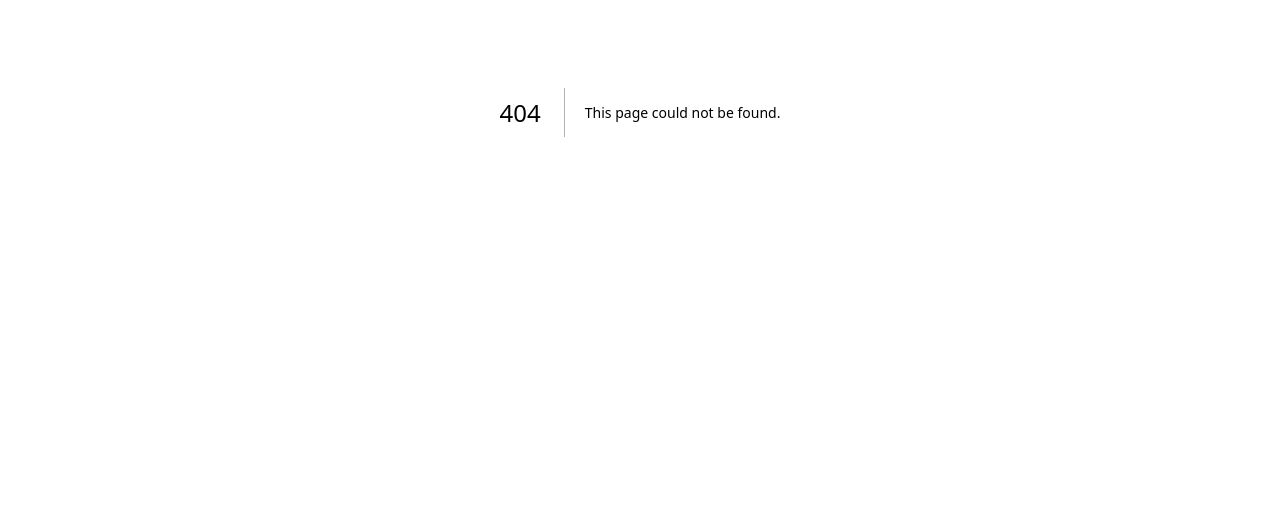
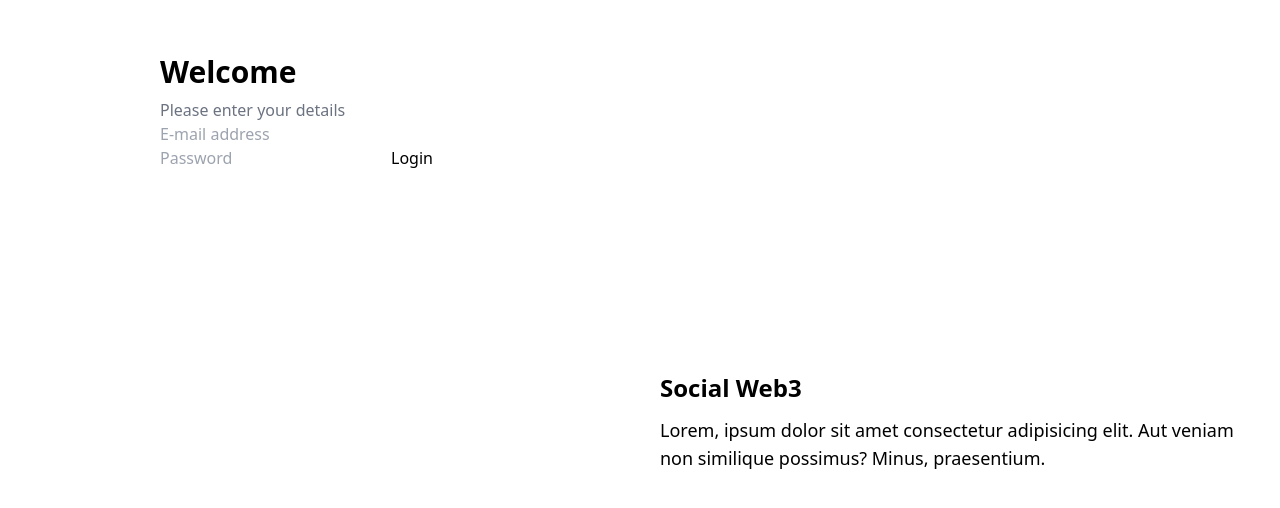
Before and after one commit to mocutasorin/social-web3, a Next.js app: page /auth in a window 1280 px wide. Before the commit this address had no page. Shown: the part 288-796 px from the top of the page. Built offline with nearby package versions, Linux system fonts and the light colour scheme.

Commit message:
UI - Authentication pages/components

```diff
--- a/components/Header.tsx
+++ b/components/Header.tsx
@@ -119,13 +119,11 @@ export default function Header({ title }: Props) {
                       role="menu"
                       aria-orientation="vertical"
                       aria-labelledby="user-menu-button"
-                      tabIndex="-1"
                     >
                       <a
                         href="#"
                         className="block px-4 py-2 text-sm text-gray-700"
                         role="menuitem"
-                        tabIndex="-1"
                         id="user-menu-item-0"
                       >
                         Your Profile
@@ -134,7 +132,6 @@ export default function Header({ title }: Props) {
                         href="#"
                         className="block px-4 py-2 text-sm text-gray-700"
                         role="menuitem"
-                        tabIndex="-1"
                         id="user-menu-item-1"
                       >
                         Settings
@@ -143,7 +140,6 @@ export default function Header({ title }: Props) {
                         href="#"
                         className="block px-4 py-2 text-sm text-gray-700"
                         role="menuitem"
-                        tabIndex="-1"
                         id="user-menu-item-2"
                       >
                         Sign out
--- /dev/null
+++ b/components/LoginForm.tsx
@@ -0,0 +1,32 @@
+import { Field, Form, Formik } from "formik";
+
+interface FormValues {
+  email: string;
+  password: string;
+}
+
+const LoginForm = () => {
+  const initialValues: FormValues = { email: "", password: "" };
+  return (
+    <div className="flex flex-col w-1/2">
+      <h1 className="text-3xl font-semibold pb-2">Welcome</h1>
+      <p className="text-gray-500">Please enter your details</p>
+      <Formik
+        initialValues={initialValues}
+        onSubmit={(values, actions) => {
+          console.log({ values, actions });
+          console.log("val", JSON.stringify(values, null, 2));
+          actions.setSubmitting(false);
+        }}
+      >
+        <Form>
+          <Field id="email" name="email" placeholder="E-mail address" />
+          <Field id="password" name="password" placeholder="Password" />
+          <button type="submit">Login</button>
+        </Form>
+      </Formik>
+    </div>
+  );
+};
+
+export default LoginForm;
--- /dev/null
+++ b/components/RegisterForm.tsx
@@ -0,0 +1,3 @@
+const RegisterForm = () => <div>Register form</div>;
+
+export default RegisterForm;
--- /dev/null
+++ b/layouts/AuthLayout.tsx
@@ -0,0 +1,22 @@
+import { ReactNode } from "react";
+
+type Props = {
+  children: ReactNode;
+};
+
+const AuthLayout = ({ children }: Props) => (
+  <div className="flex">
+    <div className="w-1/2 justify-center items-center flex">{children}</div>
+    <div className="w-1/2 items-end justify-center h-screen flex pb-10 px-5">
+      <div>
+        <h1 className="text-2xl font-semibold pb-3">Social Web3</h1>
+        <h3 className="text-lg ">
+          Lorem, ipsum dolor sit amet consectetur adipisicing elit. Aut veniam
+          non similique possimus? Minus, praesentium.
+        </h3>
+      </div>
+    </div>
+  </div>
+);
+
+export default AuthLayout;
--- a/package.json
+++ b/package.json
@@ -14,11 +14,13 @@
     "@types/react-dom": "18.0.9",
     "eslint": "8.29.0",
     "eslint-config-next": "13.0.6",
+    "formik": "^2.2.9",
     "next": "13.0.6",
     "react": "18.2.0",
     "react-dom": "18.2.0",
     "react-icons": "^4.7.1",
-    "typescript": "4.9.4"
+    "typescript": "4.9.4",
+    "yup": "^0.32.11"
   },
   "devDependencies": {
     "autoprefixer": "^10.4.13",
--- /dev/null
+++ b/pages/auth.tsx
@@ -0,0 +1,12 @@
+import LoginForm from "../components/LoginForm";
+import RegisterForm from "../components/RegisterForm";
+import AuthLayout from "../layouts/AuthLayout";
+
+const auth = () => (
+  <AuthLayout>
+    <LoginForm />
+    {/* <RegisterForm /> */}
+  </AuthLayout>
+);
+
+export default auth;
```
Also changed, not shown: 1 other file (tests, documents, lock files or other folders).
